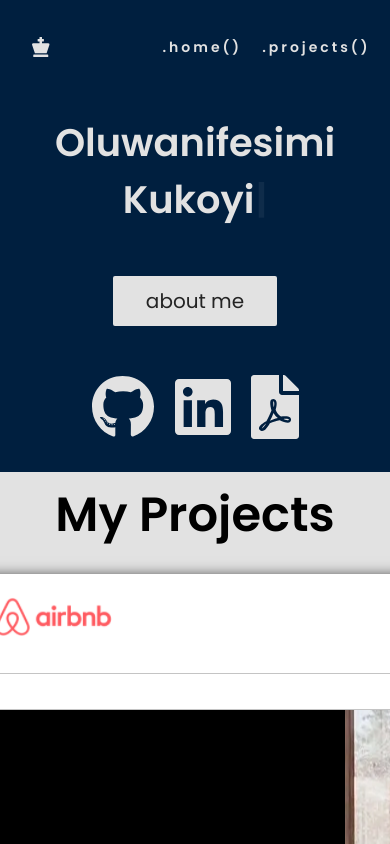
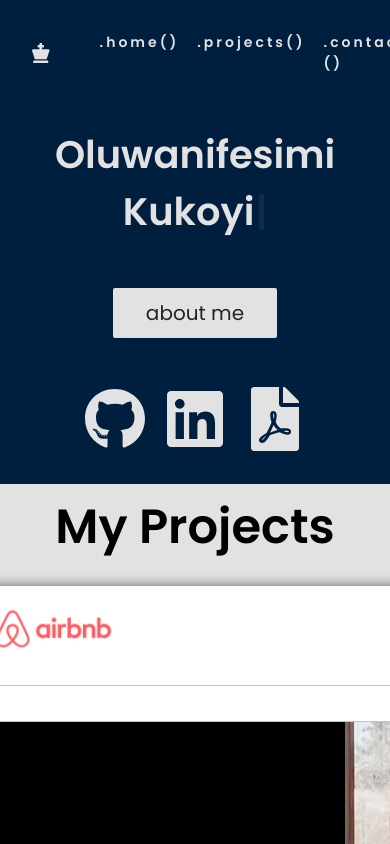
Before and after one commit to olukukoyi/portfolio, a React (Create React App) app: page / in a window 390 px wide. Shown: the top 844 px of the page. Built offline with nearby package versions, Linux system fonts and the light colour scheme.

Commit message:
my changes

```diff
--- a/src/AboutMe.css
+++ b/src/AboutMe.css
@@ -30,11 +30,13 @@
   max-width: 1200px;
   width: 90%;
   height: 700px;
+  transition: all 300ms ease;
 }
 
 .aboutMe__form {
   border-radius: 20px;
   width: 50%;
+  transition: all 300ms ease;
 }
 
 @media screen and (max-width: 852px) {
--- a/src/Header.css
+++ b/src/Header.css
@@ -100,13 +100,18 @@ nav {
 }
 
 @media screen and (max-width: 768px) {
+  .nav-links {
+    width: 90%;
+  }
   .header__name {
     display: none;
   }
-
+  .nav-links {
+    margin-left: 50px;
+  }
   .nav-links li {
     font-size: 12px;
-    padding-right: 20px;
+    padding-right: 18px;
   }
 
   nav {
--- a/src/Header.js
+++ b/src/Header.js
@@ -52,7 +52,7 @@ function Header() {
               onClick={contactNavigation}
               className="nav-links__up-animation nav-links__hover-effect--white"
             >
-              .contact()
+              .contact ()
             </a>
           </li>
         </ul>
--- a/src/ProjectInfo.js
+++ b/src/ProjectInfo.js
@@ -20,13 +20,13 @@ const ProjectArray = [
     link: "https://olukukoyi.github.io/HuluClone/",
   },
   {
-    key: "02",
+    key: "03",
     img: "./images/tindog-img.png",
     title: "TinDog",
     tech: "HTML, CSSt",
     info: "Lorem ipsum dolor sit amet, consectetur adipiscing elit, sed do eiusmod tempor incididunt ut labore et dolore magna aliqua. Ut enim ad minim veniam, quis nostrud exercitation ullamco laboris nisi ut aliquip ex ea commodo consequat. ",
     lanugages: " React, CSS",
-    link: "https://olukukoyi.github.io/HuluClone/",
+    link: "https://olukukoyi.github.io/Tindog/",
   },
   // {
   //   key: "03",
--- a/src/Showcase.css
+++ b/src/Showcase.css
@@ -57,14 +57,17 @@
 /* Media */
 
 .media-container {
+  justify-content: center;
+  align-items: center;
   display: flex;
   flex-direction: column;
   margin: 15% 0 0 0.5%;
   background-color: #001f3f;
 }
 .fa-linkedin,
-.fa-twitter,
-.fa-github {
+.fa-github,
+.fa-file-pdf {
+  width: 60px !important;
   color: rgb(226, 226, 226);
 }
 
```
Also changed, not shown: src/Showcase.js (+2 -6 lines).
